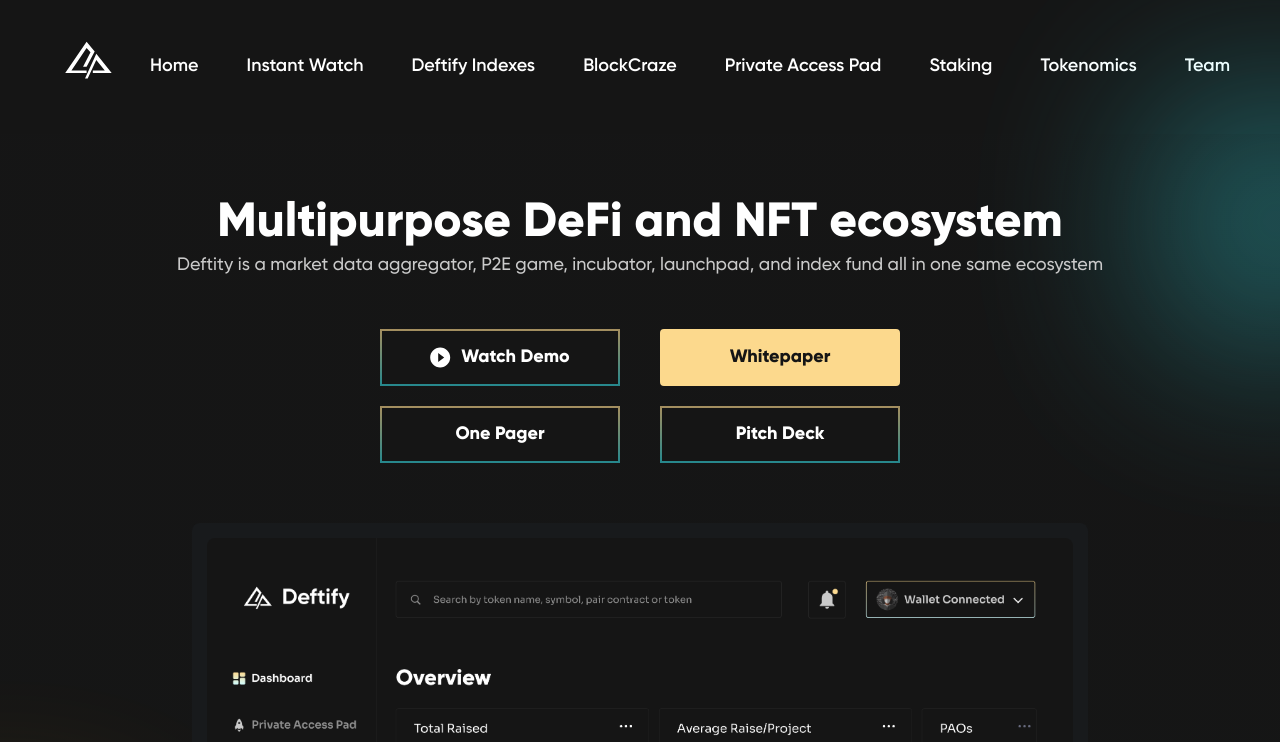
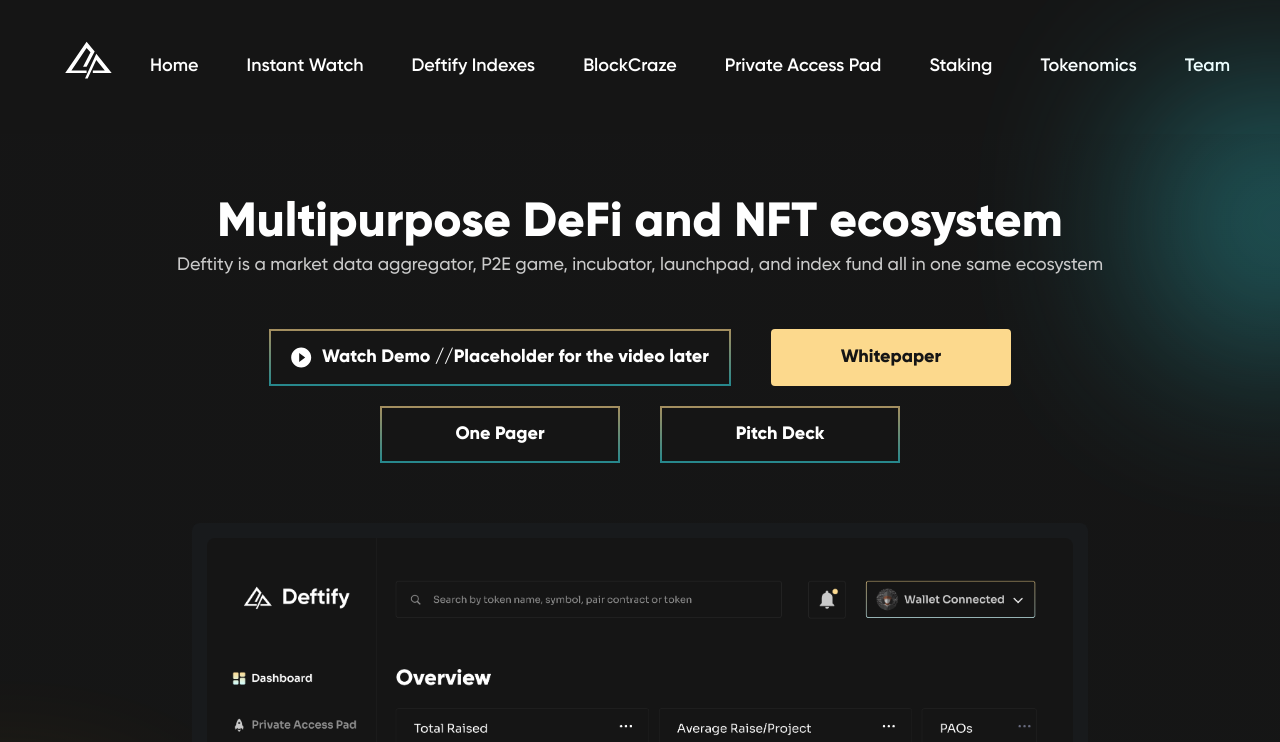
Before and after one commit to KvNGCzA/Official-Website, a React (Create React App) app: page / in a window 1280 px wide. Shown: the top 742 px of the page. Built offline with nearby package versions, Linux system fonts and the light colour scheme; a web font is replaced by a local one.

Commit message:
update index.tsx

```diff
--- a/src/pages/Home/index.tsx
+++ b/src/pages/Home/index.tsx
@@ -48,6 +48,7 @@ export const Home = (props: Props) => {
               <OutlinedButton>
                 <PlayIcon style={{ marginRight: 10 }} />
                 Watch Demo
+                //Placeholder for the video later
               </OutlinedButton>
               </Spacing>
               <a href="https://docsend.com/view/pkxf3t4dy9bjyjt6" target="_blank" rel="noreferrer"><RegularButton stretch>Whitepaper</RegularButton></a>
```
